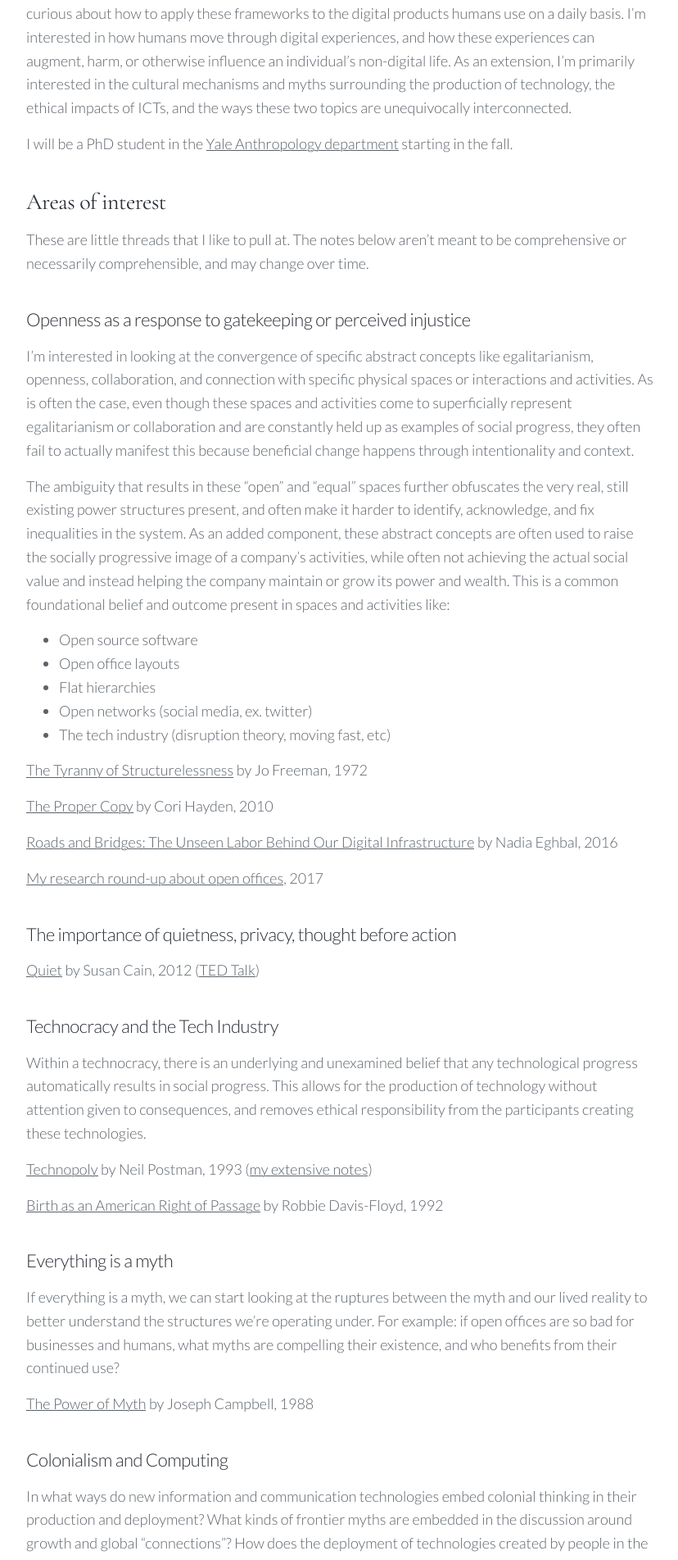
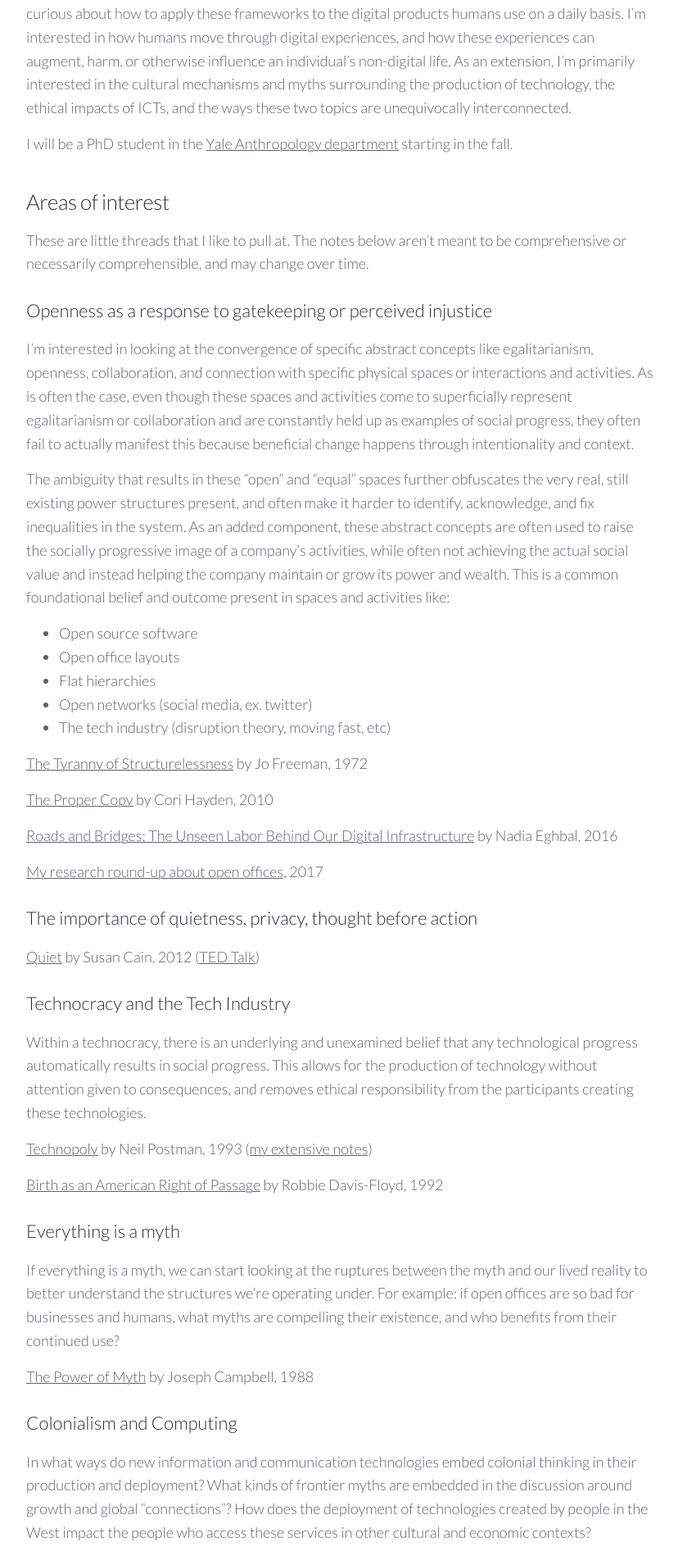
Before and after one commit to venetucci/personal-website, a Jekyll site: the page built from _pages/about.md, in a window 1280 px wide. Shown: the part 455-2358 px from the top of the page at 82% size, without its empty margins (224-1052 px from the left). Built offline with Jekyll 4.4.1, drawn with Linux system fonts in a browser that asks for light colours; nearby versions of some CDN libraries.

Commit message:
Update header styles

```diff
--- a/_data/settings.yml
+++ b/_data/settings.yml
@@ -92,20 +92,20 @@
     small_size: 20
     medium_size: 20
     large_size: 28
-    weight: 400
+    weight: 300
     letter_spacing: -0.02
     line_height: 1.2
   h3:
     small_size: 20
     medium_size: 20
-    large_size: 22
+    large_size: 26
     weight: 300
     letter_spacing: -0.02
     line_height: 1.3
   h4:
     small_size: 20
     medium_size: 20
-    large_size: 20
+    large_size: 22
     weight: 300
     letter_spacing: 0
     line_height: 1.6
--- a/_pages/about.md
+++ b/_pages/about.md
@@ -9,11 +9,11 @@
 
 I will be a PhD student in the [Yale Anthropology department](https://anthropology.yale.edu/) starting in the fall.
 
-## Areas of interest
+### Areas of interest
 
 These are little threads that I like to pull at. The notes below aren't meant to be comprehensive or necessarily comprehensible, and may change over time.
 
-### Openness as a response to gatekeeping or perceived injustice
+#### Openness as a response to gatekeeping or perceived injustice
 
 I'm interested in looking at the convergence of specific abstract concepts like egalitarianism, openness, collaboration, and connection with specific physical spaces or interactions and activities. As is often the case, even though these spaces and activities come to superficially represent egalitarianism or collaboration and are constantly held up as examples of social progress, they often fail to actually manifest this because beneficial change happens through intentionality and context.
 
@@ -33,11 +33,11 @@
 
 [My research round-up about open offices](https://code.likeagirl.io/a-research-roundup-to-show-that-your-office-layout-is-toxic-and-some-tips-for-making-it-better-8434864b0ab2), 2017
 
-### The importance of quietness, privacy, thought before action
+#### The importance of quietness, privacy, thought before action
 
 [Quiet](https://www.goodreads.com/book/show/8520610-quiet) by Susan Cain, 2012 ([TED Talk](https://www.ted.com/talks/susan_cain_the_power_of_introverts?language=en))
 
-### Technocracy and the Tech Industry
+#### Technocracy and the Tech Industry
 
 Within a technocracy, there is an underlying and unexamined belief that any technological progress automatically results in social progress. This allows for the production of technology without attention given to consequences, and removes ethical responsibility from the participants creating these technologies.
 
@@ -45,27 +45,27 @@
 
 [Birth as an American Right of Passage](https://www.amazon.com/dp/B007FRK2DG/ref=dp-kindle-redirect?_encoding=UTF8&btkr=1) by Robbie Davis-Floyd, 1992
 
-### Everything is a myth
+#### Everything is a myth
 
 If everything is a myth, we can start looking at the ruptures between the myth and our lived reality to better understand the structures we're operating under. For example: if open offices are so bad for businesses and humans, what myths are compelling their existence, and who benefits from their continued use?
 
 [The Power of Myth](https://www.goodreads.com/book/show/35519.The_Power_of_Myth) by Joseph Campbell, 1988
 
-### Colonialism and Computing
+#### Colonialism and Computing
 
 In what ways do new information and communication technologies embed colonial thinking in their production and deployment? What kinds of frontier myths are embedded in the discussion around growth and global "connections"? How does the deployment of technologies created by people in the West impact the people who access these services in other cultural and economic contexts?
 
 [Postcolonial Computing](http://www.dourish.com/publications/2010/chi2010-postcolonial.pdf) by Lilly Irani, Janet Vertesi, Paul Dourish, Kavita Philip and Rebecca E. Grinter, 2010
 
-### "Data driven, objective" thinking vs. qualitative thought
+#### "Data driven, objective" thinking vs. qualitative thought
 
 What happens when you collapse complex human problems into a "quantifiable" metric? What happens if you treat everything that isn't quantifiable as unnecessary? How does a focus on corporate growth impact social progress?
 
-### Individual autonomy rhetoric within structural constraints
+#### Individual autonomy rhetoric within structural constraints
 
 ..
 
-## Contact
+### Contact
 
 [Email](mailto:michelle.ann.harvey@gmail.com)
 
@@ -73,6 +73,6 @@
 
 [Twitter](https://twitter.com/mvenetucci)
 
-## Site setup
+### Site setup
 
 This is a [Jekyll](https://jekyllrb.com/) site hosted by [GitHub Pages](https://pages.github.com/), with a [Forestry](https://forestry.io/) integration to make updates seamless and simple. You can view the source code [here](https://github.com/venetucci/personal-website).
```
Also changed, not shown: css/style.scss (line endings or trailing spaces).
